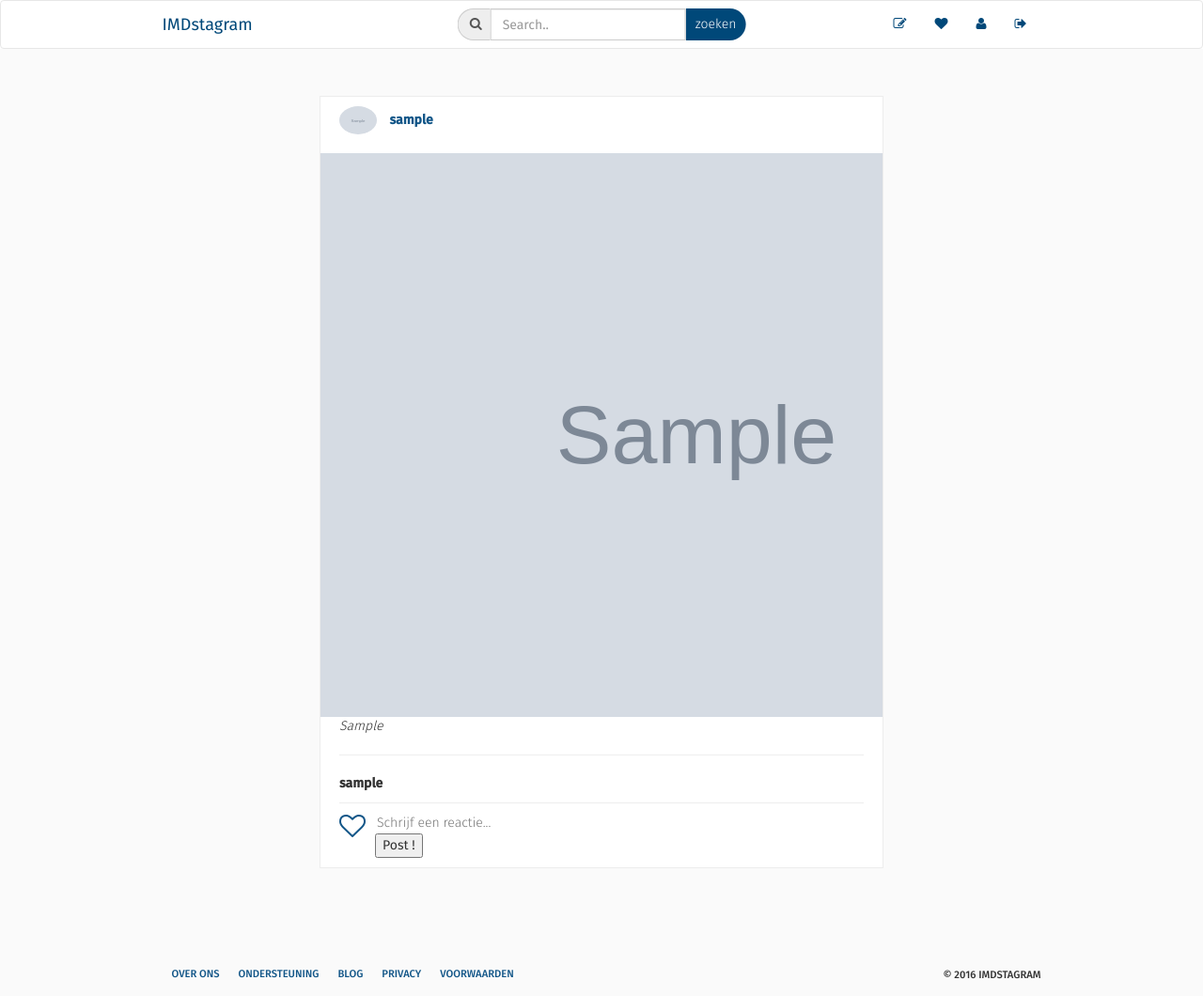
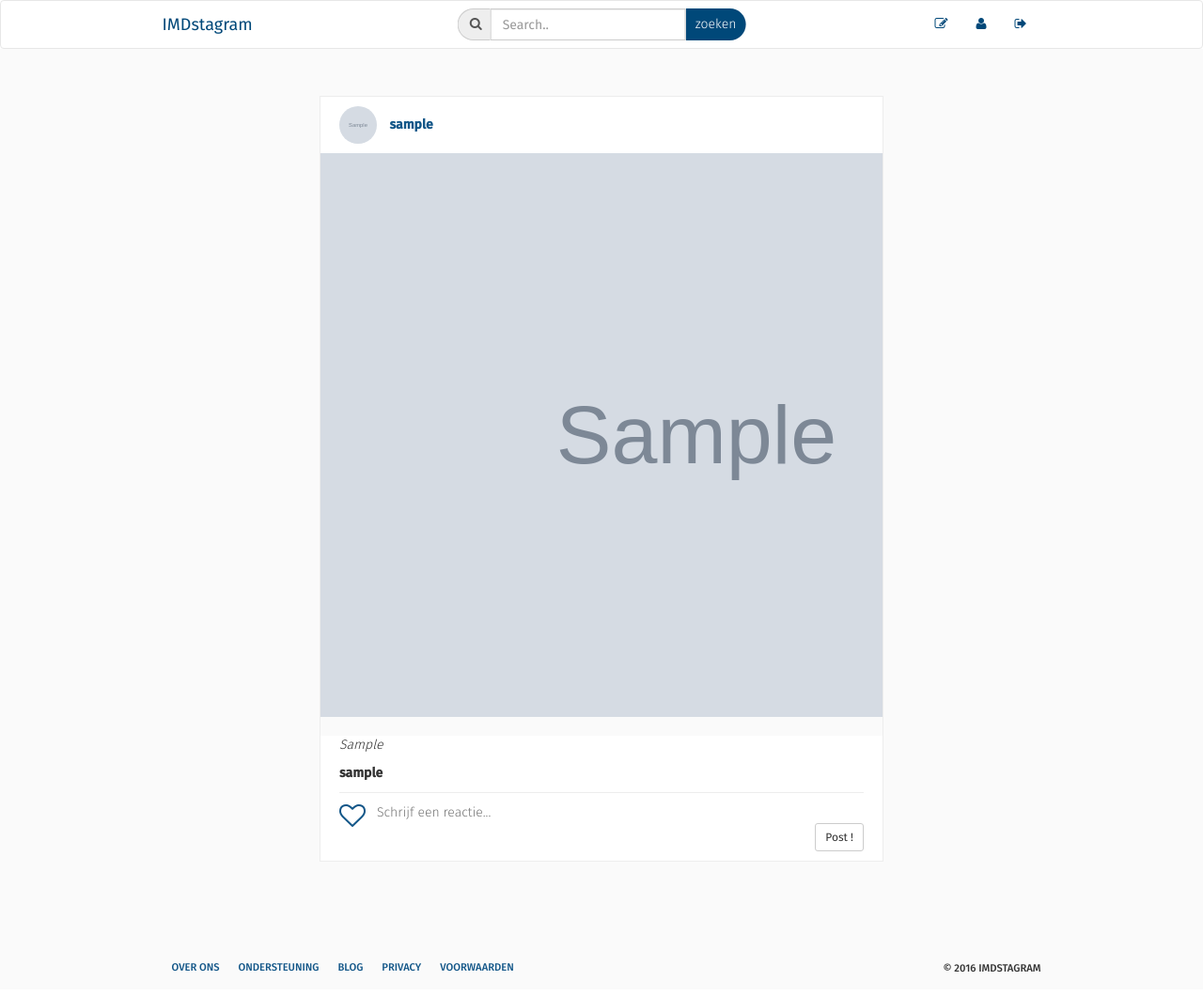
Before and after one commit to weichie/IMDstagram, a PHP site: template app/views/feed.php in a window 1280 px wide. Shown: the whole page at 94% size. After the commit the page ends 1035 px from the top, so only its background shows below. Run offline with PHP 8.4, Linux system fonts and the light colour scheme; the template is opened without the code that fills it: most values are stand-ins (such as "Sample title", 1, 10 or a date in 2020); grey boxes marked "Sample" are stand-in pictures; data that the repository does not hold is empty; some libraries are stand-ins or nearby versions.

Commit message:
minimal style updates

```diff
--- a/app/views/feed.php
+++ b/app/views/feed.php
@@ -18,7 +18,7 @@
 		</header>
 
 		<figure class="<?=$post['filter']?>">
-		<div class="image" style="background-image:url('<?=$post['image_url']?>');"></div><!-- ./image -->
+			<div class="image" style="background-image:url('<?=$post['image_url']?>');"></div><!-- ./image -->
 		</figure>
 
 		<div class="bottom">
@@ -26,7 +26,6 @@
 				<p class="poster">
 					<?=$this->linkHashtags($post['description'])?> <i><?php echo htmlspecialchars($post['post_location'], ENT_QUOTES, 'UTF-8');?></i>
 				</p>
-				<hr>
 				<ul class="comments_<?=$post['post_id']?>">
 					<?php if( !empty($post['comments']) ): ?>
 							<?php foreach($post['comments'] as $comment): ?>
@@ -40,9 +39,9 @@
 			<div class="reageren">
 				<a href="<?=SITE_URL?>/?route=post/like&id=<?php echo htmlspecialchars($post['post_id'], ENT_QUOTES, 'UTF-8'); ?>" class="like" data-id="<?php echo htmlspecialchars($post['post_id'], ENT_QUOTES, 'UTF-8'); ?>"><i class="fa <?=($this->hasLiked($post['post_id'])) ? 'fa-heart' : 'fa-heart-o'?>"></i></a>
 				<form action="<?=SITE_URL?>/?route=post/comment" method="post">
-				<input type="hidden" value="<?php echo htmlspecialchars($post['post_id'], ENT_QUOTES, 'UTF-8'); ?>" class="post_id" name="post_id">
-				<input type="text" class="reactie-plaatsen" name="comment" placeholder="Schrijf een reactie..." />
-				<input type="submit" class="addComment" data-name="<?=$this->getUsername()?>" value="Post !">
+					<input type="hidden" value="<?php echo htmlspecialchars($post['post_id'], ENT_QUOTES, 'UTF-8'); ?>" class="post_id" name="post_id">
+					<input type="text" class="reactie-plaatsen" name="comment" placeholder="Schrijf een reactie..." />
+					<input type="submit" class="btn btn-default btn-sm addComment pull-right" data-name="<?=$this->getUsername()?>" value="Post !">
 				</form>
 			</div><!-- ./reageren -->
 		</div><!-- ./bottom -->
--- a/app/views/header.php
+++ b/app/views/header.php
@@ -48,7 +48,6 @@
 				<div class="collapse navbar-collapse" id="menu">
 					<ul class="nav navbar-nav navbar-right">
 						<li><a href="<?=SITE_URL?>/?route=user/post"><i class="fa fa-pencil-square-o"></i></a></li>
-						<li><a href="#!"><i class="fa fa-heart"></i></a></li>
 						<li><a href="<?=SITE_URL?>/?route=user/profile"><i class="fa fa-user"></i></a></li>
 						<li><a href="<?=SITE_URL?>/?route=user/logout"><i class="fa fa-sign-out"></i></a></li>
 					</ul>
--- a/assets/sass/style.scss
+++ b/assets/sass/style.scss
@@ -178,6 +178,8 @@ header{
 
 		img{
 			margin-right: 10px;
+			width: 40px;
+			height: 40px;
 			max-width: 40px;
 			max-height: 40px;
 			@include border-radius(50%);
@@ -201,6 +203,10 @@ header{
 		padding-bottom: 10px;
 		padding-left: 20px;
 		height: auto;
+
+		.poster{
+			margin-top: 20px;
+		}
 
 		.likes{
 			margin: 10px 0;
@@ -247,6 +253,10 @@ header{
 			padding-top: 10px;
 			border-top: 1px solid $light-grey;
 			display: flex;
+
+			form{
+				width: 100%;
+			}
 
 			i{
 				font-size: 2em;
```
Also changed, not shown: assets/css/style.css (+8 -0 lines), assets/css/style.min.css, uploads/avatar/bg1.png (added), 1 other file.
